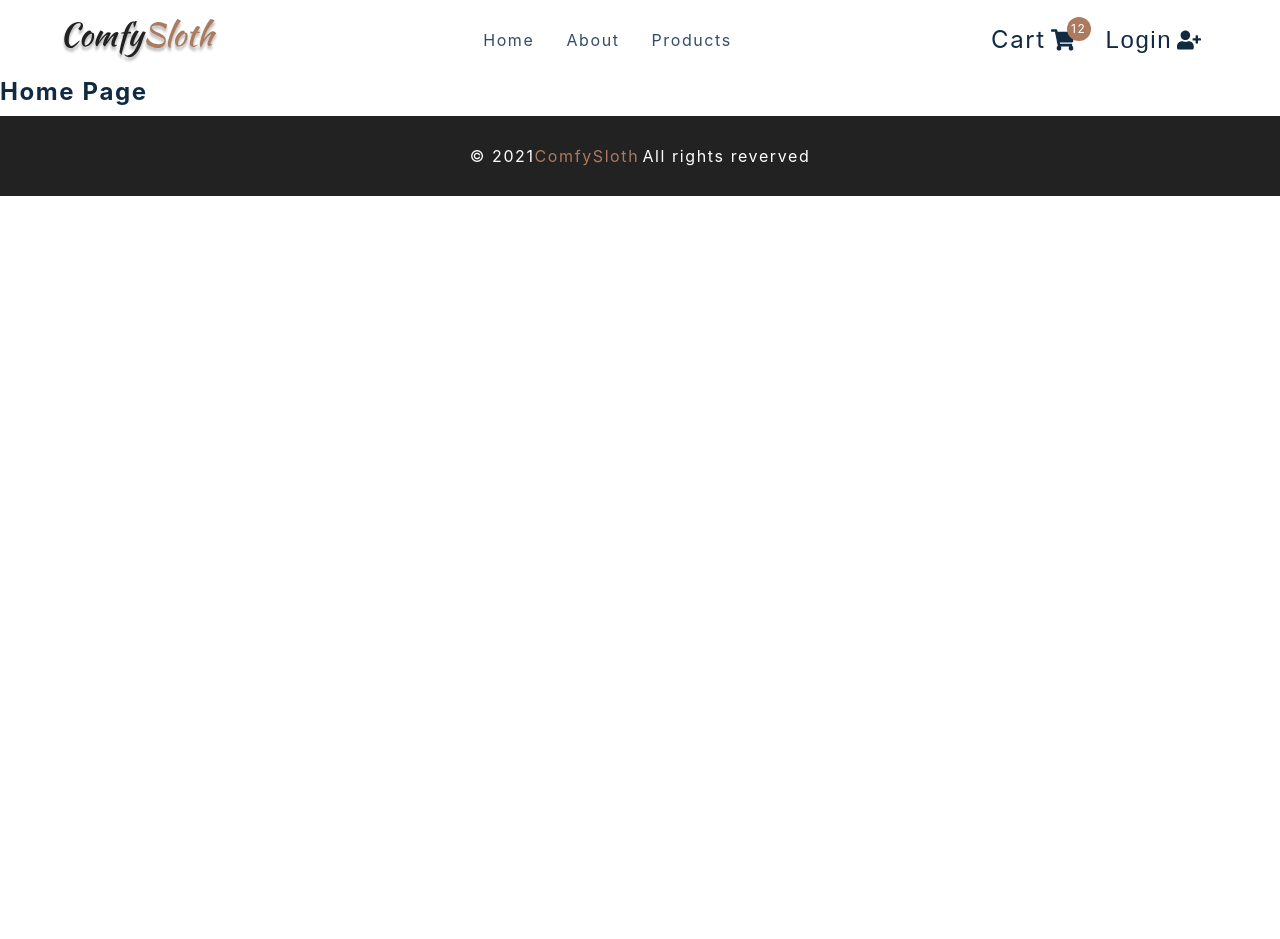
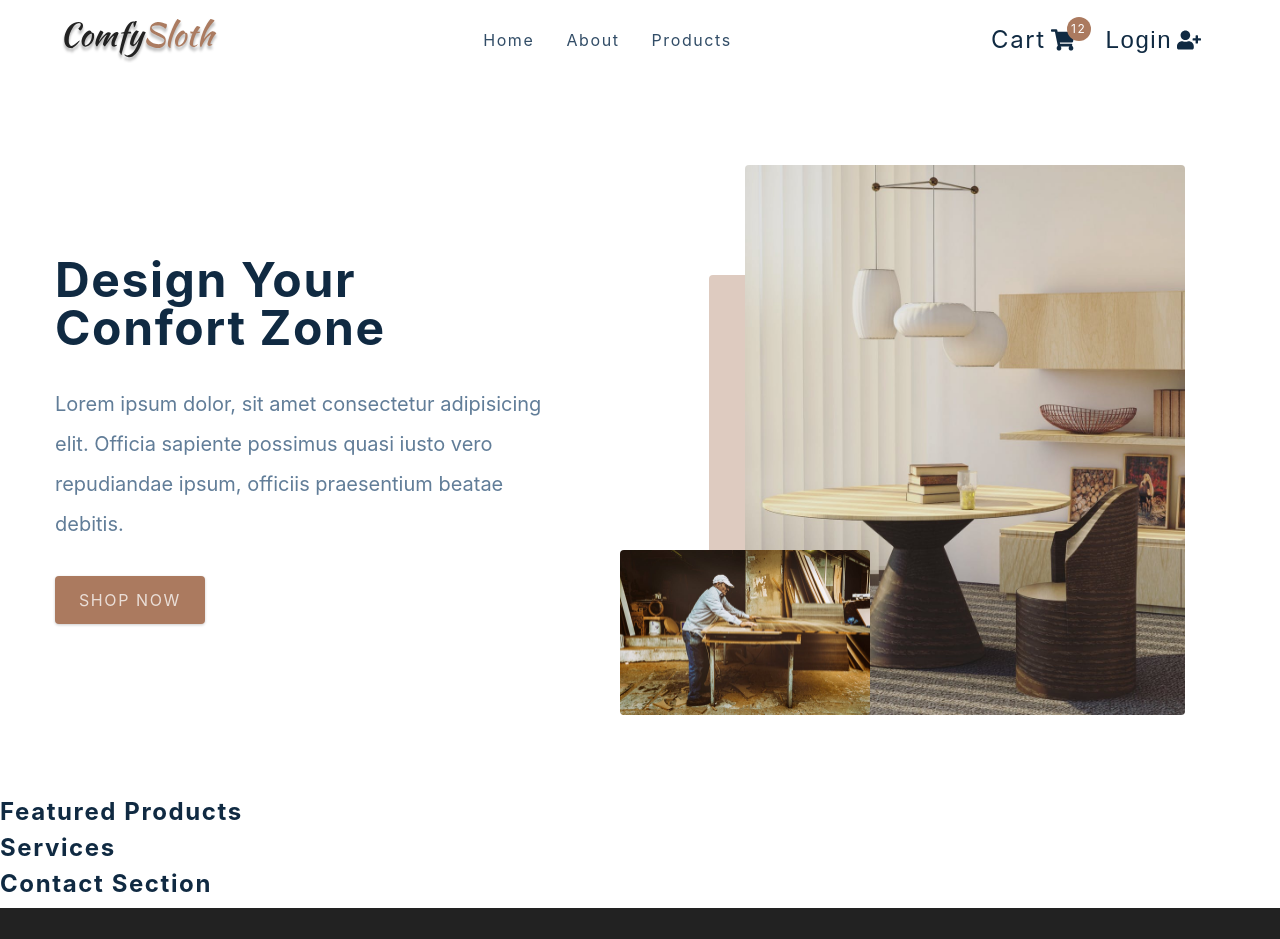
Before and after one commit to withpassion1022/Compy-Sloth, a React (Create React App) app: page / in a window 1280 px wide. Shown: the top 939 px of the page. Before the commit the page ends 800 px from the top, so only its background shows below. Built offline with nearby package versions, Linux system fonts and the light colour scheme.

Commit message:
update Hero,Sidebar,AboutPage,HomePage

```diff
--- a/src/components/Hero.js
+++ b/src/components/Hero.js
@@ -1,12 +1,34 @@
-import React from 'react'
-import styled from 'styled-components'
-import { Link } from 'react-router-dom'
-import heroBcg from '../assets/hero-bcg.jpeg'
-import heroBcg2 from '../assets/hero-bcg-2.jpeg'
+import React from 'react';
+import styled from 'styled-components';
+import { Link } from 'react-router-dom';
+import heroBcg from '../assets/hero-bcg.jpeg';
+import heroBcg2 from '../assets/hero-bcg-2.jpeg';
 
 const Hero = () => {
-  return <h4>hero</h4>
-}
+  return (
+    <Wrapper className="section-center">
+      <article className="content">
+        <h1>
+          design your <br />
+          confort zone{' '}
+        </h1>
+        <p>
+          Lorem ipsum dolor, sit amet consectetur adipisicing elit. Officia
+          sapiente possimus quasi iusto vero repudiandae ipsum, officiis
+          praesentium beatae debitis.
+        </p>
+
+        <Link className="btn hero-btn" to="/products">
+          shop now
+        </Link>
+      </article>
+      <article className='img-container'>
+        <img src={heroBcg} alt="nice table" className='main-img'/>
+        <img src={heroBcg2} alt="person working" className='accent-img'/>
+      </article>
+    </Wrapper>
+  );
+};
 
 const Wrapper = styled.section`
   min-height: 60vh;
@@ -68,6 +90,6 @@
       border-radius: var(--radius);
     }
   }
-`
+`;
 
-export default Hero
+export default Hero;
--- a/src/components/Sidebar.js
+++ b/src/components/Sidebar.js
@@ -10,7 +10,7 @@
 
 const Sidebar = () => {
   const { isSidebarOpen, openSidebar, closeSidebar } = useProductsContext();
-  console.log(isSidebarOpen);
+
   return (
     <SidebarContainer>
       <aside
--- a/src/pages/AboutPage.js
+++ b/src/pages/AboutPage.js
@@ -15,10 +15,12 @@
             <div className="underline"></div>
           </div>
           <p>
-            Lorem ipsum dolor sit amet, consectetur adipisicing elit. Doloremque
-            recusandae reiciendis quos incidunt facere ducimus sequi
-            perspiciatis, inventore voluptates veniam, eveniet, veritatis nam ex
-            laboriosam ut animi in. Quo, molestias?
+            Lorem ipsum dolor sit amet, consectetur adipisicing elit. Alias
+            voluptatibus culpa vel, cumque error vitae? Nostrum tempora
+            consectetur modi minus? A, error illo. Nobis debitis nesciunt
+            voluptatum perspiciatis enim expedita, inventore in? Mollitia neque
+            vero, exercitationem ratione minus aperiam asperiores quam? Ratione
+            harum vel provident similique totam voluptates eius eligendi!
           </p>
         </article>
       </Wrapper>
--- a/src/pages/HomePage.js
+++ b/src/pages/HomePage.js
@@ -1,7 +1,12 @@
 import React from 'react'
 import { FeaturedProducts, Hero, Services, Contact } from '../components'
 const HomePage = () => {
-  return <h4>home page</h4>
+  return <main>
+    <Hero/>
+    <FeaturedProducts/>
+    <Services/>
+    <Contact/>
+  </main>
 }
 
 export default HomePage
```
